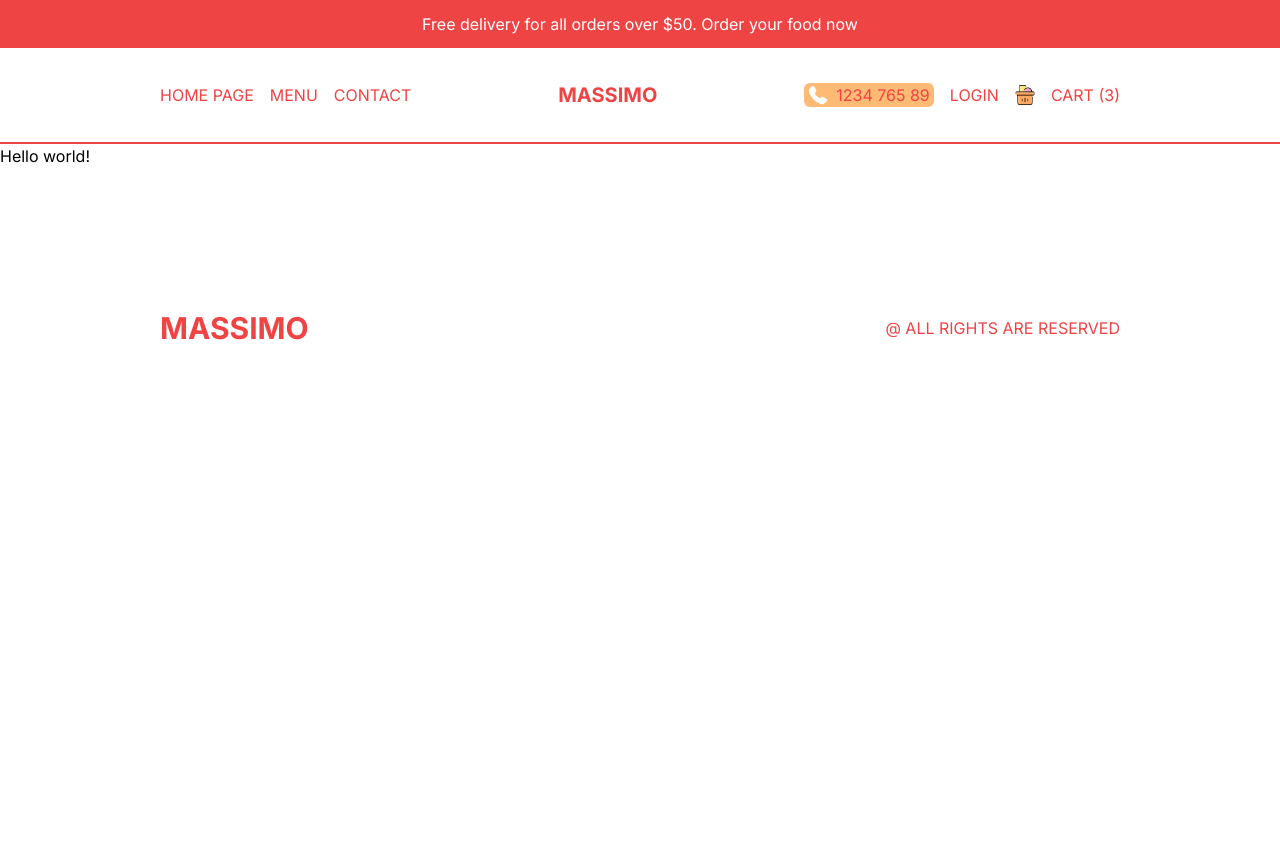
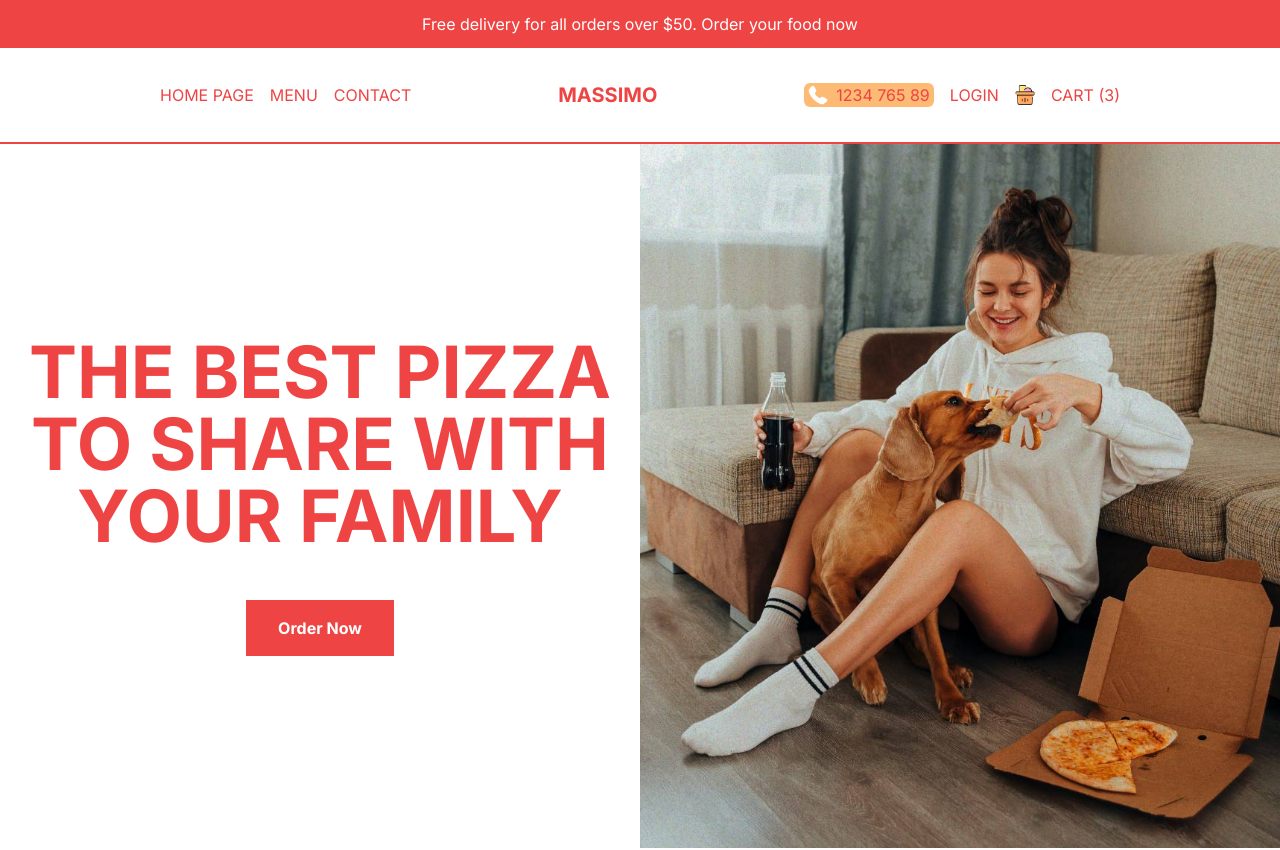
Before and after one commit to ArhamIT-003/Restaurant-UI, a Next.js app: page / in a window 1280 px wide. Shown: the top 850 px of the page. Before the commit the page ends 800 px from the top, so only its background shows below. Built offline with nearby package versions, Linux system fonts and the light colour scheme.

Commit message:
Slider Done

```diff
--- a/src/app/page.tsx
+++ b/src/app/page.tsx
@@ -1,3 +1,14 @@
+"use client";
+
+import React from "react";
+import Featureditems from "@/components/FeaturedItems";
+import Slider from "@/components/Slider";
+
 export default function Home() {
-  return <main>Hello world!</main>;
+  return (
+    <div>
+      <Slider />
+      <Featureditems />
+    </div>
+  );
 }
--- /dev/null
+++ b/src/components/FeaturedItems.tsx
@@ -0,0 +1,7 @@
+import React from "react";
+
+const Featureditems = () => {
+  return <></>;
+};
+
+export default Featureditems;
--- /dev/null
+++ b/src/components/Slider.tsx
@@ -0,0 +1,54 @@
+import Image from "next/image";
+import React, { useState, useEffect } from "react";
+
+const data = [
+  {
+    id: 1,
+    title: "always fresh & always cripsy & always hot",
+    image: "/slide1.png",
+  },
+  {
+    id: 2,
+    title: "we deliver your order wherever you are in NY",
+    image: "/slide2.png",
+  },
+  {
+    id: 3,
+    title: "the best pizza to share with your family",
+    image: "/slide3.jpg",
+  },
+];
+const Slider = () => {
+  const [currentSlide, setCurrentSlide] = useState(0);
+
+  useEffect(() => {
+    const interval = setInterval(() => {
+      setCurrentSlide((prev) => (prev === data.length - 1 ? 0 : prev + 1));
+    }, 2000);
+
+    return () => clearInterval(interval);
+  }, []);
+
+  return (
+    <>
+      <div className="flex flex-col h-[calc(100vh-6rem)] md:[calc(100vh-9rem)] lg:flex-row">
+        <div className=" flex flex-1 flex-col gap-8 justify-center items-center text-red-500 font-bold pb-4">
+          <h1 className="text-3xl md:text-6xl lg:text-7xl text-center uppercase p-4 ">
+            {data[currentSlide].title}
+          </h1>
+          <button className="bg-red-500 text-white px-8 py-4">Order Now</button>
+        </div>
+        <div className="flex-1 relative">
+          <Image
+            src={data[currentSlide].image}
+            alt=""
+            fill
+            className="object-cover"
+          />
+        </div>
+      </div>
+    </>
+  );
+};
+
+export default Slider;
```
